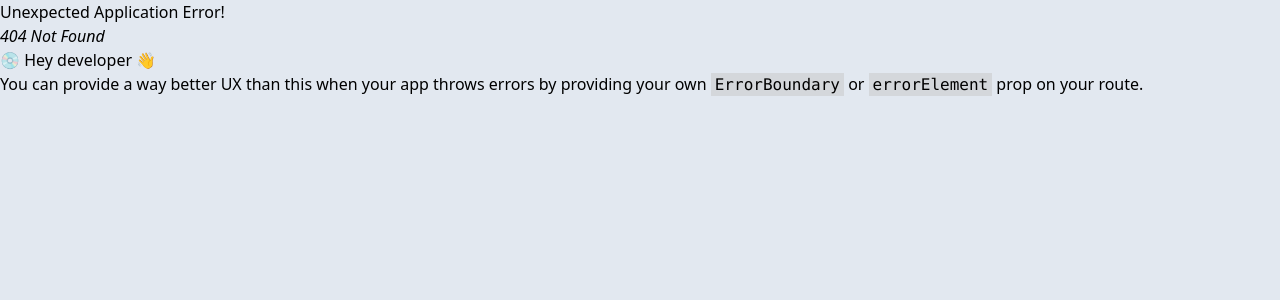
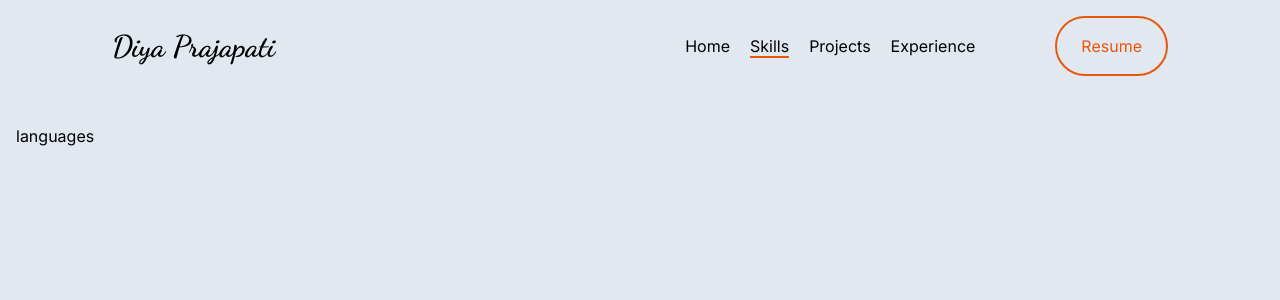
Before and after one commit to diyaprajapati/Portfolio, a React (Vite) app: page /skill in a window 1280 px wide. Before the commit this address had no page. Shown: the top 300 px of the page. Built offline with nearby package versions, Linux system fonts and the light colour scheme.

Commit message:
remove scrollbar & add css

```diff
--- a/src/Layout.jsx
+++ b/src/Layout.jsx
@@ -2,7 +2,7 @@ import React from 'react'
 
 export default function Layout({children}) {
   return (
-      <div className="p-4 flex flex-col gap-12 font-inter">
+      <div className="p-4 flex flex-col gap-12 font-inter overflow-hidden no-scrollbar">
         {children}
       </div>
   )
--- /dev/null
+++ b/src/Skills.jsx
@@ -0,0 +1,15 @@
+import React from 'react'
+import Layout from './Layout'
+import Head from './home/Head'
+import Langs from './skills/Langs'
+
+export default function Skills() {
+  return (
+    <>
+        <Layout>
+            <Head/>
+            <Langs/>
+        </Layout>
+    </>
+  )
+}
--- a/src/home/Head.jsx
+++ b/src/home/Head.jsx
@@ -1,8 +1,13 @@
 import React from 'react'
-import { NavLink } from 'react-router-dom';
-import App from '../App'
+import { Link } from 'react-router-dom';
 
 export default function header() {
+
+  // for underline
+  const url = window.location.pathname;
+  console.log(url)
+
+
   return (
     <div>
       <div className='flex flex-row justify-between px-24'>
@@ -15,19 +20,17 @@ export default function header() {
         {/* other page links */}
         <div className='flex flex-row gap-20 text-end'>
           <div className='flex flex-row gap-5 self-center'>
-            {/* <a href='#' className='hover-underline-animation'>Home</a>
-            <a href='#'>Skills</a>
-            <a href='#'>Projects</a>
-            <a href='#'>Experience</a> */}
-            <NavLink to='/' className='nav-link' activeClassName='active-link'>Home</NavLink>
-            <NavLink to='/skill' className='nav-link' activeClassName='active-link'>Skills</NavLink>
-            <NavLink to='/project' className='nav-link' activeClassName='active-link'>Projects</NavLink>
-            <NavLink to='/experience' className='nav-link' activeClassName='active-link'>Experience</NavLink>
+            <Link to='/' className= {`nav-link ${url == '/' ? 'active-nav-link' : ''}`} >Home</Link>
+            <Link to='/skill' className={`nav-link ${url == '/skill' ? 'active-nav-link' : ''}`} >Skills</Link>
+            <Link to='/project' className={`nav-link ${url == '/project' ? 'active-nav-link' : ''}`} >Projects</Link>
+            <Link to='/experience' className={`nav-link ${url == '/experience' ? 'active-nav-link' : ''}`} >Experience</Link>
           </div>
 
           {/* Resume */}
           <div className='border-[2px] border-orange-600 py-2 px-4 rounded-full text-orange-600 hover:bg-orange-600 hover:text-white hover:transition-all hover:ease-in-out duration-200'>
-          <a href="https://drive.google.com/file/d/1j9VOimbCSQi_4SmMWsgcnChTIJETyxBD/view?usp=sharing"><button className='p-2'>Resume</button></a>
+            <a href="https://drive.google.com/file/d/1j9VOimbCSQi_4SmMWsgcnChTIJETyxBD/view?usp=sharing">
+              <button className='p-2'>Resume</button>
+            </a>
           </div>
         </div>
       </div>
--- a/src/index.css
+++ b/src/index.css
@@ -32,14 +32,42 @@
   }
 }
 
-.active-link {
-  @apply bg-orange-600;
-  @apply w-full;
+.active-nav-link {
 
-  text-decoration: underline;
+  &:after{
+    @apply absolute; /* Position the underline */
+    @apply block; /* Make it a block element */
+    @apply bg-orange-600; /* Set underline color */
+    @apply w-full; /* Full width */
+    @apply h-0.5; /* Height of the underline */
+    @apply transition-all; /* Smooth transition */
+    @apply duration-300; /* Transition duration */
+    @apply origin-bottom; /* Align underline to bottom */
+    @apply transform scale-x-100; /* Initially hide underline */
+    @apply -translate-y-0.5; /* Move it below the text */
+    content: ''; /* Required for pseudo-elements */
+  }
 }
 
 
+/* hide scrollbar */
+@layer utilities {
+  /* Hide scrollbar for Chrome, Safari and Opera */
+  .no-scrollbar::-webkit-scrollbar {
+      display: none;
+  }
+ /* Hide scrollbar for IE, Edge and Firefox */
+  .no-scrollbar {
+      scrollbar-width: none;  /* Firefox */
+      -ms-overflow-style: none;  /* IE and Edge */
+  }
+}
+
+html,
 body {
-  @apply bg-slate-200
+  @apply no-scrollbar; /* Apply no-scrollbar class */
 }
+
+body {
+  @apply bg-slate-200 no-scrollbar;
+}
--- a/src/main.jsx
+++ b/src/main.jsx
@@ -4,13 +4,17 @@ import { BrowserRouter } from 'react-router-dom';
 import App from './App.jsx'
 import './index.css'
 import {createBrowserRouter, RouterProvider} from 'react-router-dom'
-
+import Skills from './Skills.jsx';
 
 const router = createBrowserRouter (
   [
     {
       path: '/',
       element: <App/>
+    },
+    {
+      path: '/skill',
+      element: <Skills/>
     }
   ]
 )
--- /dev/null
+++ b/src/skills/Langs.jsx
@@ -0,0 +1,9 @@
+import React from 'react'
+
+export default function Langs() {
+  return (
+    <div>
+      languages
+    </div>
+  )
+}
```
